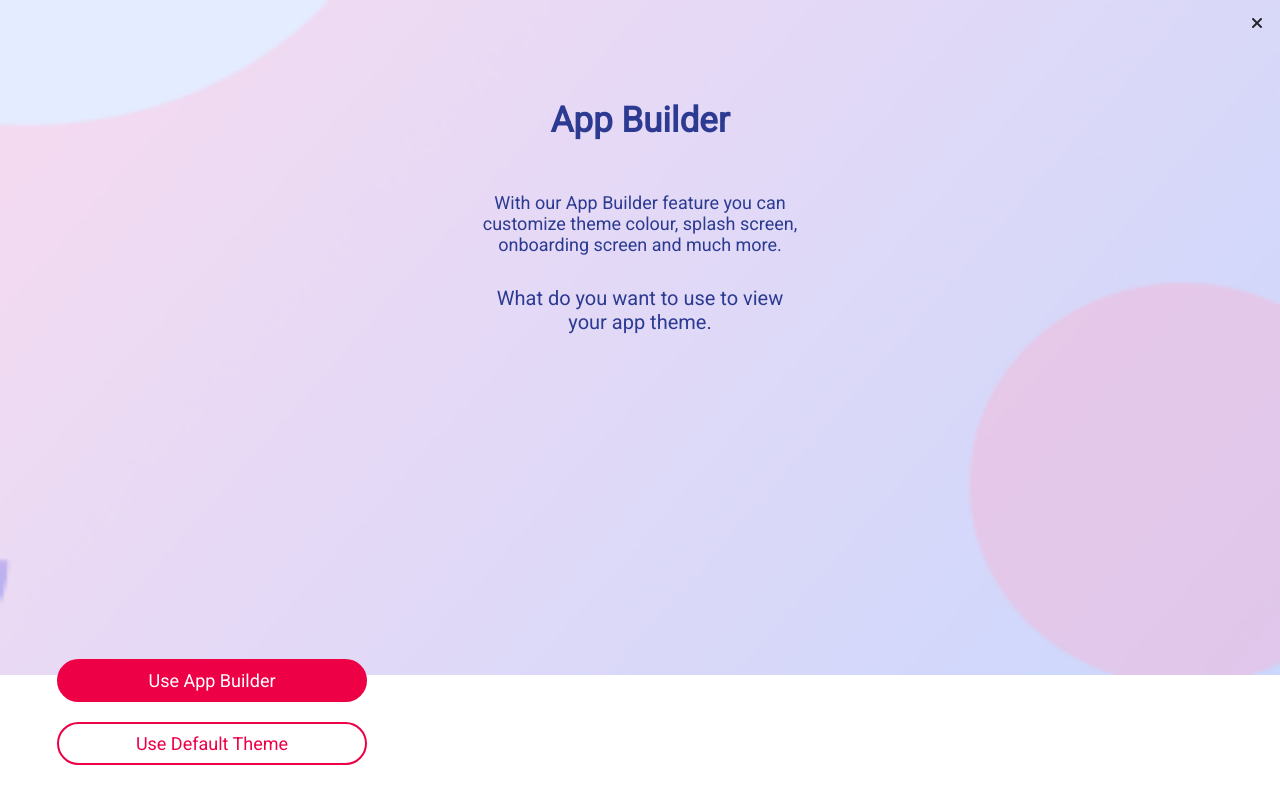
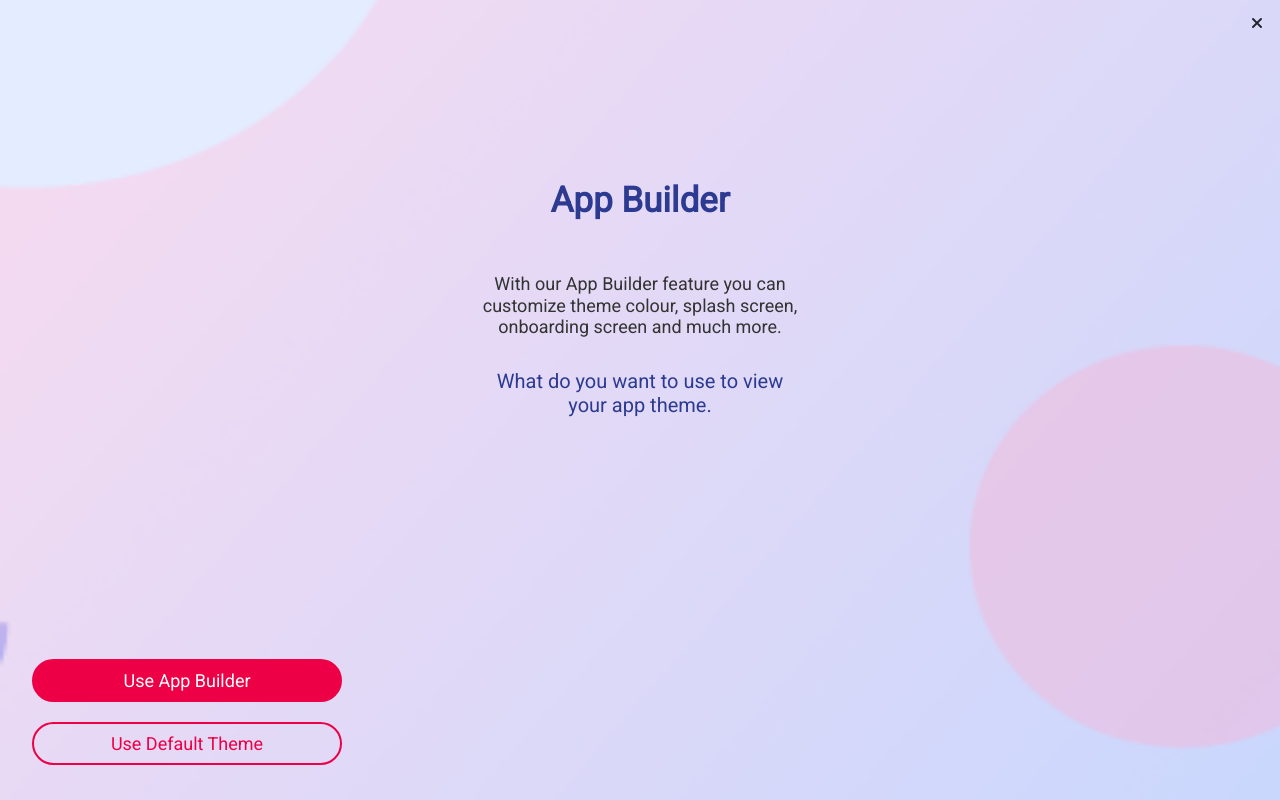
Before and after one commit to indrajeet-tellis/salon, a Nuxt app: page /themes/themeBookDemo in a window 1280 px wide. Built offline with nearby package versions, Linux system fonts and the light colour scheme; a web font is replaced by a local one; what vue3-lottie would draw is missing.

Commit message:
themes updated

```diff
--- a/components/SelecSalonType.vue
+++ b/components/SelecSalonType.vue
@@ -1,51 +1,27 @@
 <template>
   <div class="selectsalon-main">
-    <div class="row mt-4">
-      <div class="col-6 text-center">
-        <div class="item">
-          <div class="type-img"><img src="/assets/type-one.png" /></div>
-          <h4 class="item-text">Hair</h4>
-        </div>
-        <div class="item">
-          <div class="type-img"><img src="/assets/type-three.png" /></div>
-          <h4 class="item-text">Barbershop</h4>
-        </div>
-        <div class="item">
-          <div class="type-img"><img src="/assets/type-five.png" /></div>
-          <h4 class="item-text">Spa</h4>
-        </div>
-        <div class="item">
-          <div class="type-img"><img src="/assets/type-seven.png" /></div>
-          <h4 class="item-text">Waxing</h4>
-        </div>
+    <div class="main-item text-center d-flex">
+      <div class="item">
+        <div class="type-img"><img src="/assets/type-one.png" /></div>
+        <h4 class="item-text">{{ text }}</h4>
       </div>
-      <div class="col-6 text-center">
-        <div class="item">
-          <div class="type-img"><img src="/assets/type-two.png" /></div>
-          <h4 class="item-text">Beauty</h4>
-        </div>
-        <div class="item">
-          <div class="type-img"><img src="/assets/type-four.png" /></div>
-          <h4 class="item-text">Nails</h4>
-        </div>
-        <div class="item">
-          <div class="type-img"><img src="/assets/type-six.png" /></div>
-          <h4 class="item-text">Eyebrow</h4>
-        </div>
-        <div class="item">
-          <div class="type-img"><img src="/assets/type-eight.png" /></div>
-          <h4 class="item-text">Massage</h4>
-        </div>
+      <div class="item">
+        <div class="type-img"><img src="/assets/type-two.png" /></div>
+        <h4 class="item-text">{{ textTwo }}</h4>
       </div>
     </div>
   </div>
 </template>
 <script setup>
 import "../style/main.css";
+defineProps({
+  text: String,
+  textTwo: String,
+});
 </script>
 <style scoped>
 .item {
-  width: 60%;
+  width: 35%;
   background: #fff;
   margin: 0 auto;
   padding: 8px 10px;
--- a/components/ThemeApp.vue
+++ b/components/ThemeApp.vue
@@ -20,7 +20,7 @@ defineProps({
 .both-btn {
   position: fixed;
   bottom: 22px;
-  left: 65px;
+  left: 35px;
 }
 .themeapp-main h2 {
   color: #333;
--- a/pages/themes/index.vue
+++ b/pages/themes/index.vue
@@ -14,7 +14,7 @@
       </div>
     </div>
   </div>
-  <section style="margin-bottom: 200px">
+  <section>
     <div class="container">
       <div class="scroll-container themes-scroll-container">
         <div class="row">
@@ -28,7 +28,10 @@
               </div>
               <div v-if="currentTab === 'Website'">
                 <div class="middle-section">
-                  <SelecSalonType />
+                  <SelecSalonType text="Hair" textTwo="Beauty" />
+                  <SelecSalonType text="Barbershop" textTwo="Nails" />
+                  <SelecSalonType text="Spa" textTwo="Eyebrow" />
+                  <SelecSalonType text="Waxing" textTwo="Massage" />
                   <div class="website-btn">
                     <DemoButton name="Select" @click="handleCurrentHairSalon" />
                   </div>
@@ -68,24 +71,20 @@ const handleCurrentHairSalon = (params) => {
 <style scoped>
 .website-btn {
   position: fixed;
-  bottom: 130px;
-  left: 59px;
+  bottom: 32px;
+  left: 30px;
 }
 .themes-scroll-container {
   margin-top: 142px;
+  height: 74vh !important;
 }
-.h-100 {
-  height: 100%;
-}
+
 .theme-app-text {
   margin-top: 90px;
   color: #333;
   text-align: center;
-  font-family: Roboto;
   font-size: 20px;
-  font-style: normal;
   font-weight: 500;
-  line-height: normal;
   width: 260px;
   margin: 90px auto 0 auto;
 }
@@ -142,7 +141,4 @@ const handleCurrentHairSalon = (params) => {
   font-size: 1.4rem;
   font-weight: 500;
 }
-/* :deep(.bell path) {
-  color: #fff;
-} */
 </style>
--- a/pages/themes/themeBookDemo/index.vue
+++ b/pages/themes/themeBookDemo/index.vue
@@ -1,5 +1,5 @@
 <template>
-  <div
+  <section
     class="main"
     :style="{ backgroundImage: 'url(/assets/package-img.png)' }"
   >
@@ -19,11 +19,12 @@
         style="margin: 20px auto 0 auto"
       />
     </div>
-  </div>
+  </section>
 </template>
 <script>
 import DemoButton from "../../../components/demo-button.vue";
 import DemoBorderButton from "../../../components/demo-border-button.vue";
+import "../../../style/main.css";
 export default {
   components: {
     DemoButton,
@@ -52,38 +53,30 @@ export default {
   background-repeat: no-repeat;
   background-size: cover;
   background-position: center;
-  padding: 100px 0 341px 0;
-  position: relative;
+  padding: 180px 0 462px 0;
+  overflow: hidden !important;
+  height: 100vh;
 }
 .theme-app-text {
   color: #2c3b91;
   text-align: center;
-  font-family: Roboto;
   font-size: 35px;
-  font-style: normal;
   font-weight: 700;
-  line-height: normal;
   margin-bottom: 0 !important;
 }
 .appBuilder-text {
-  color: #2c3b91;
+  color: #333;
   text-align: center;
-  font-family: Roboto;
   font-size: 18px;
-  font-style: normal;
   font-weight: 400;
-  line-height: normal;
   width: 339px;
   margin: 51px auto 0 auto;
 }
 .theme-app-subText {
   color: #2c3b91;
   text-align: center;
-  font-family: Roboto;
   font-size: 20px;
-  font-style: normal;
   font-weight: 500;
-  line-height: normal;
   width: 329px;
   margin: 31px auto 0 auto;
 }
@@ -91,6 +84,6 @@ export default {
 .both-btn {
   position: fixed;
   bottom: 35px;
-  left: 57px;
+  left: 32px;
 }
 </style>
--- a/pages/themes/themeHairSalon/index.vue
+++ b/pages/themes/themeHairSalon/index.vue
@@ -49,6 +49,6 @@ export default {
 .hairslaon-btn {
   position: fixed;
   bottom: 50px;
-  left: 62px;
+  left: 33px;
 }
 </style>
```
